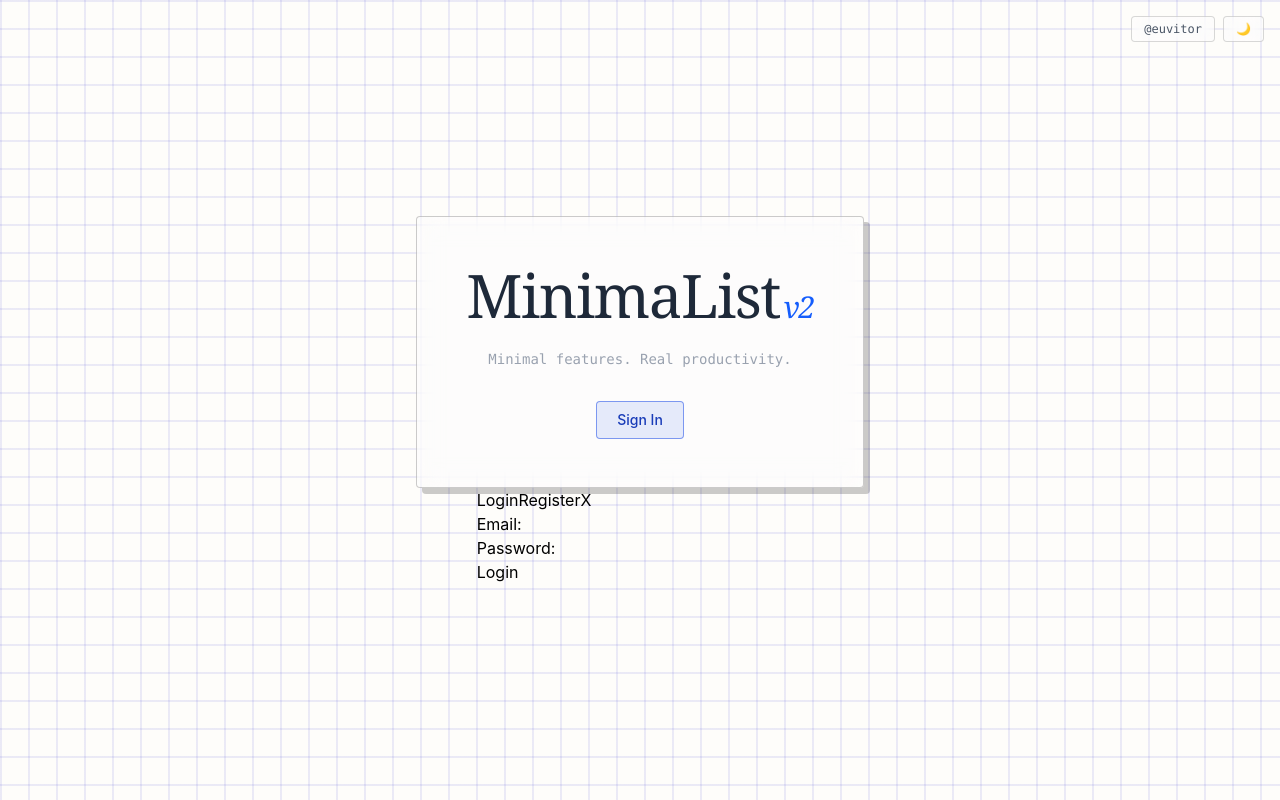
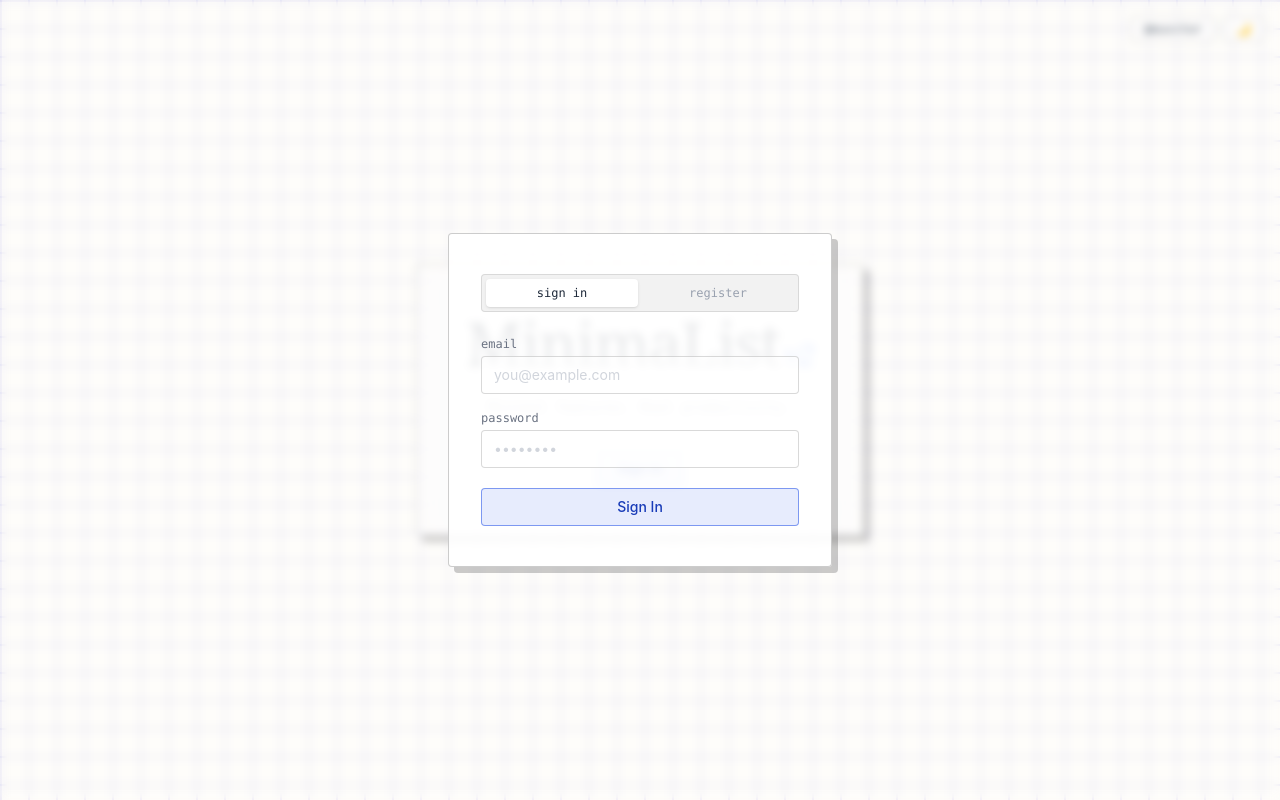
Before and after one commit to euvitor/minimaList_v2, a React (Vite) app: page / in a window 1280 px wide. Both pictures are taken after a click on the button "Sign In". Built offline with nearby package versions, Linux system fonts and the light colour scheme; no server answers; a web font is replaced by a local one.

Commit message:
feat: add AuthModal theme

```diff
--- a/src/components/AuthModal.tsx
+++ b/src/components/AuthModal.tsx
@@ -9,7 +9,7 @@ export type AuthModalHandle = {
 
 export const AuthModal = forwardRef<AuthModalHandle>(function AuthModal(_, ref) {
     const [isOpen, setIsOpen] = useState(false)
-    const [mode, setMode] = useState<string>('login')
+    const [mode, setMode] = useState<'login' | 'register'>('login')
 
     useImperativeHandle(ref, () => ({
         open: () => setIsOpen(true),
@@ -18,13 +18,46 @@ export const AuthModal = forwardRef<AuthModalHandle>(function AuthModal(_, ref)
 
     if (!isOpen) return null
 
-    return(
-        <div>
-            <button type="button" onClick={()=> setMode('login')}>Login</button>
-            <button type="button" onClick={()=> setMode('register')}>Register</button>
-            <button type="button" onClick={()=> setIsOpen(false)}>X</button>
+    return (
+        // Overlay
+        <div
+            className="fixed inset-0 z-50 flex items-center justify-center px-4
+                      backdrop-blur-xs"
+            onClick={() => setIsOpen(false)}
+        >
+            {/* Card — stopPropagation evita fechar ao clicar dentro */}
+            <div
+                className="relative w-full max-w-sm
+                           backdrop-blur-xl bg-white/90 dark:bg-neutral-900/90
+                           border border-black/20 dark:border-white/10
+                           shadow-[6px_6px_0_rgba(0,0,0,0.2)] dark:shadow-[6px_6px_0_rgba(0,0,0,0.7)]
+                           rounded-sm px-8 py-10
+                           flex flex-col gap-6"
+                onClick={(e) => e.stopPropagation()}
+            >
 
-            {mode === 'login' ? <LoginForm/> : <RegisterForm/>}
+                {/* Tab switcher */}
+                <div className="flex gap-1 p-1 rounded-sm
+                                bg-black/5 dark:bg-white/5
+                                border border-black/10 dark:border-white/10">
+                    {(['login', 'register'] as const).map((m) => (
+                        <button
+                            key={m}
+                            type="button"
+                            onClick={() => setMode(m)}
+                            className={`flex-1 py-1.5 text-xs font-mono rounded-sm transition-all
+                                ${mode === m
+                                    ? 'bg-white dark:bg-white/10 text-gray-800 dark:text-gray-100 shadow-sm'
+                                    : 'text-gray-400 dark:text-gray-500 hover:text-gray-600 dark:hover:text-gray-300'
+                                }`}
+                        >
+                            {m === 'login' ? 'sign in' : 'register'}
+                        </button>
+                    ))}
+                </div>
+
+                {mode === 'login' ? <LoginForm /> : <RegisterForm />}
+            </div>
         </div>
     )
 })
--- a/src/components/LoginForm.tsx
+++ b/src/components/LoginForm.tsx
@@ -10,26 +10,77 @@ export function LoginForm() {
 
     async function loginHandler(e: React.FormEvent) {
         e.preventDefault()
+        setError(null)
 
         const { error: signInError } = await supabase.auth.signInWithPassword({ email, password })
         if (signInError) {
             setError(signInError.message)
-        }else{
+        } else {
             navigate('/dashboard')
         }
-
     }
 
     return (
-        <form onSubmit={loginHandler}>
-            <label htmlFor="email">Email:</label>
-            <input type="email" name="email" id="email" value={email} onChange={(e) => setEmail(e.target.value)} /> <br />
+        <form onSubmit={loginHandler} className="flex flex-col gap-4">
 
-            <label htmlFor="password">Password:</label>
-            <input type="password" name="password" id="password" value={password} onChange={(e) => setPassword(e.target.value)} /> <br />
+            <div className="flex flex-col gap-1">
+                <label htmlFor="email" className="text-xs font-mono text-gray-500 dark:text-gray-400">
+                    email
+                </label>
+                <input
+                    type="email"
+                    id="email"
+                    name="email"
+                    value={email}
+                    onChange={(e) => setEmail(e.target.value)}
+                    placeholder="you@example.com"
+                    className="w-full px-3 py-2 text-sm rounded-sm
+                               bg-white/60 dark:bg-white/5
+                               border border-black/15 dark:border-white/15
+                               text-gray-800 dark:text-gray-100
+                               placeholder:text-gray-300 dark:placeholder:text-gray-600
+                               focus:outline-none focus:border-blue-500/60 dark:focus:border-blue-400/60
+                               transition-colors"
+                />
+            </div>
 
-            <input type="submit" value="Login" />
-            {error && <p className="error">Login error: {error}</p>}
+            <div className="flex flex-col gap-1">
+                <label htmlFor="password" className="text-xs font-mono text-gray-500 dark:text-gray-400">
+                    password
+                </label>
+                <input
+                    type="password"
+                    id="password"
+                    name="password"
+                    value={password}
+                    onChange={(e) => setPassword(e.target.value)}
+                    placeholder="••••••••"
+                    className="w-full px-3 py-2 text-sm rounded-sm
+                               bg-white/60 dark:bg-white/5
+                               border border-black/15 dark:border-white/15
+                               text-gray-800 dark:text-gray-100
+                               placeholder:text-gray-300 dark:placeholder:text-gray-600
+                               focus:outline-none focus:border-blue-500/60 dark:focus:border-blue-400/60
+                               transition-colors"
+                />
+            </div>
+
+            {error && (
+                <p className="text-xs font-mono text-red-500 dark:text-red-400">
+                    {error}
+                </p>
+            )}
+
+            <button
+                type="submit"
+                className="mt-1 px-5 py-2 rounded-sm text-sm font-medium
+                           text-blue-800 dark:text-blue-400
+                           border border-blue-700/50 dark:border-blue-400
+                           bg-blue-700/10 hover:bg-blue-700/15 dark:bg-blue-700/20 dark:hover:bg-blue-700/30
+                           transition-all"
+            >
+                Sign In
+            </button>
         </form>
     )
 }
--- a/src/components/RegisterForm.tsx
+++ b/src/components/RegisterForm.tsx
@@ -80,27 +80,108 @@ export function RegisterForm() {
     }
 
     return (
-        <>
-            <form onSubmit={handleSubmit}>
-                <label htmlFor="name">Name</label>
-                <input id="name" type="text" name="name" value={name} onChange={(e) => setName(e.target.value)} />
-                {errors.name && <p>{errors.name}</p>}
+        <form onSubmit={handleSubmit} className="flex flex-col gap-4">
 
-                <label htmlFor="email">Email</label>
-                <input id="email" type="email" name="email" value={email} onChange={(e) => setEmail(e.target.value)} />
-                {errors.email && <p>{errors.email}</p>}
+            <div className="flex flex-col gap-1">
+                <label htmlFor="name" className="text-xs font-mono text-gray-500 dark:text-gray-400">Name</label>
+                <input
+                    id="name"
+                    type="text"
+                    name="name"
+                    value={name}
+                    onChange={(e) => setName(e.target.value)}
+                    className="w-full px-3 py-2 tex-sm rounded-sm
+                               bg-white/60 dark:bg-white/5
+                               border border-black/15 dark:border-white/15
+                               text-gray-800 dark:text-gray-100
+                               placeholder:text-gray-300 dark:placeholder:text-gray-600
+                               focus:outline-none focus:border-blue-500/60 dark:focus:border-blue-400/60
+                               transition-colors"
+                />
+                {errors.name &&
+                    <p className="text-xs font-mono text-red-500 dark:text-red-400">
+                        {errors.name}
+                    </p>}
+            </div>
 
-                <label htmlFor="password">Password</label>
-                <input id="password" type="password" name="password" value={password} onChange={(e) => setPassword(e.target.value)} />
-                {errors.password && <p>{errors.password}</p>}
+            <div className="flex flex-col gap-1">
+                <label htmlFor="email" className="text-xs font-mono text-gray-500 dark:text-gray-400">Email</label>
+                <input
+                    id="email"
+                    type="email"
+                    name="email"
+                    value={email} onChange={(e) => setEmail(e.target.value)}
+                    className="w-full px-3 py-2 tex-sm rounded-sm
+                               bg-white/60 dark:bg-white/5
+                               border border-black/15 dark:border-white/15
+                               text-gray-800 dark:text-gray-100
+                               placeholder:text-gray-300 dark:placeholder:text-gray-600
+                               focus:outline-none focus:border-blue-500/60 dark:focus:border-blue-400/60
+                               transition-colors"
+                />
+                {errors.email &&
+                    <p className="text-xs font-mono text-red-500 dark:text-red-400">
+                        {errors.email}
+                    </p>}
+            </div>
 
-                <label htmlFor="confirmPassword">Confirm password</label>
-                <input id="confirmPassword" type="password" name="confirmPassword" value={confirmPassword} onChange={(e) => setConfirmPassword(e.target.value)} />
-                {errors.confirmPassword && <p>{errors.confirmPassword}</p>}
-                {signUpError && <p>{signUpError}</p>}
+            <div className="flex flex-col gap-1">
+                <label htmlFor="password" className="text-xs font-mono text-gray-500 dark:text-gray-400">Password</label>
+                <input
+                    id="password"
+                    type="password"
+                    name="password"
+                    value={password} onChange={(e) => setPassword(e.target.value)}
+                    className="w-full px-3 py-2 tex-sm rounded-sm
+                               bg-white/60 dark:bg-white/5
+                               border border-black/15 dark:border-white/15
+                               text-gray-800 dark:text-gray-100
+                               placeholder:text-gray-300 dark:placeholder:text-gray-600
+                               focus:outline-none focus:border-blue-500/60 dark:focus:border-blue-400/60
+                               transition-colors"
+                />
+                {errors.password &&
+                    <p className="text-xs font-mono text-red-500 dark:text-red-400">
+                        {errors.password}
+                    </p>}
+            </div>
 
-                <input type="submit" value="Register" />
-            </form>
-        </>
+            <div className="flex flex-col gap-1">
+                <label htmlFor="confirmPassword" className="text-xs font-mono text-gray-500 dark:text-gray-400">Confirm password</label>
+                <input
+                    id="confirmPassword"
+                    type="password"
+                    name="confirmPassword"
+                    value={confirmPassword}
+                    onChange={(e) => setConfirmPassword(e.target.value)}
+                    className="w-full px-3 py-2 tex-sm rounded-sm
+                               bg-white/60 dark:bg-white/5
+                               border border-black/15 dark:border-white/15
+                               text-gray-800 dark:text-gray-100
+                               placeholder:text-gray-300 dark:placeholder:text-gray-600
+                               focus:outline-none focus:border-blue-500/60 dark:focus:border-blue-400/60
+                               transition-colors"
+                />
+                {errors.confirmPassword &&
+                    <p className="text-xs font-mono text-red-500 dark:text-red-400">
+                        {errors.confirmPassword}
+                    </p>}
+                {signUpError &&
+                    <p className="text-xs font-mono text-red-500 dark:text-red-400">
+                        {signUpError}
+                    </p>}
+            </div>
+
+            <button
+                type="submit"
+                className="mt-1 px-5 py-2 rounded-sm text-sm font-medium
+                           text-blue-800 dark:text-blue-400
+                           border border-blue-700/50 dark:border-blue-400
+                           bg-blue-700/10 hover:bg-blue-700/15 dark:bg-blue-700/20 dark:hover:bg-blue-700/30
+                           transition-all"
+            >
+                Register
+            </button>
+        </form>
     )
 }
--- a/src/pages/Hero.tsx
+++ b/src/pages/Hero.tsx
@@ -40,7 +40,7 @@ function Hero() {
             </div>
 
             {/* Glass card */}
-            <div className="backdrop-blur-md
+            <div className="backdrop-blur-lg
                             bg-white/40 dark:bg-white/2
                             border border-black/20 dark:border-white/10
                             shadow-[6px_6px_0_rgba(0,0,0,0.2)] dark:shadow-[6px_6px_0_rgba(0,0,0,.7)]
```
